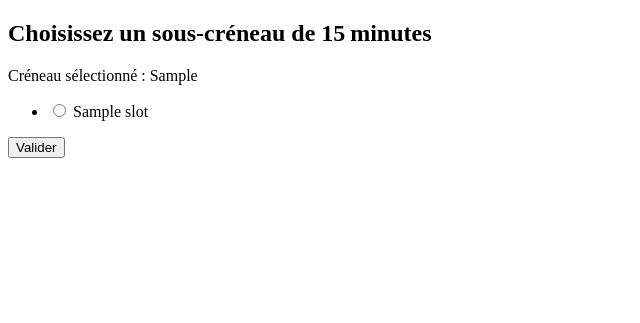
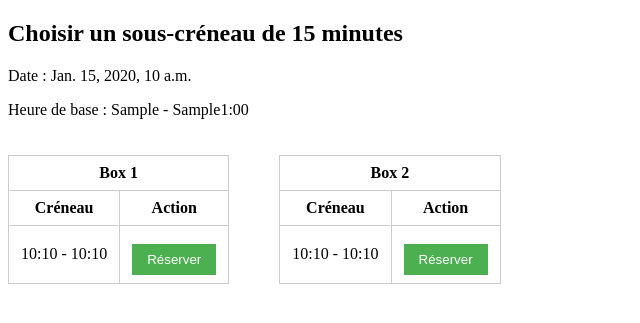
Before and after one commit to inankia3/Projet_Reserv, a Django app: template Reservation/templates/calendrier15.html in a window 1280 px wide. Shown: the top 323 px of the page, without its empty margins (0-640 px from the left). Run offline with Django 5.2, Linux system fonts and the light colour scheme; the template is opened without the code that fills it: most values are stand-ins (such as "Sample title", 1, 10 or a date in 2020).

Commit message:
Enhance calendrier15 view and template: add two tables for time slots, improve reservation logic, and update styling for better user experience.

```diff
--- a/Reservation/templates/calendrier15.html
+++ b/Reservation/templates/calendrier15.html
@@ -2,30 +2,116 @@
 <html lang="fr">
 <head>
     <meta charset="UTF-8">
-    <title>Choix créneau 15 min</title>
+    <title>Calendrier 15 minutes - 2 box</title>
+    <style>
+        .time-slot {
+            cursor: pointer;
+        }
+        .time-slot.reserved {
+            background-color: red;
+            color: #fff;
+            cursor: not-allowed;
+        }
+        .time-slot:hover {
+            background-color: #4CAF50;
+            color: #fff;
+        }
+        .tables-container {
+            display: flex;
+            gap: 50px; /* espacement entre les 2 tables */
+        }
+        table {
+            border-collapse: collapse;
+            margin-top: 20px;
+        }
+        th, td {
+            border: 1px solid #ccc;
+            padding: 8px 12px;
+            text-align: center;
+        }
+        button {
+            margin-top: 10px;
+            padding: 8px 15px;
+            border: none;
+            background-color: #4CAF50;
+            color: #fff;
+            cursor: pointer;
+        }
+    </style>
 </head>
 <body>
 
-<h2>Choisissez un sous-créneau de 15 minutes</h2>
+    <h2>Choisir un sous-créneau de 15 minutes</h2>
+    <p>Date : {{ date_chosen }}</p>
+    <p>Heure de base : {{ hour_chosen }} - {{ hour_chosen|add:"1:00" }}</p>
 
-<!-- On peut afficher le créneau horaire d'une heure sélectionné -->
-<p>Créneau sélectionné : {{ selected_slot }}</p>
+    <div class="tables-container">
+        <!-- Tableau pour le Box 1 -->
+        <table>
+            <thead>
+                <tr>
+                    <th colspan="2">Box 1</th>
+                </tr>
+                <tr>
+                    <th>Créneau</th>
+                    <th>Action</th>
+                </tr>
+            </thead>
+            <tbody>
+            {% for cr in sub_creneaux %}
+                <tr>
+                    <td>{{ cr.heure_debut|time:"H:i" }} - {{ cr.heure_fin|time:"H:i" }}</td>
+                    <td>
+                        {% if cr.reserved_for_box1 %}
+                            <!-- Créneau réservé => rouge, non cliquable -->
+                            <span class="time-slot reserved">Réservé</span>
+                        {% else %}
+                            <!-- Lien ou bouton pour réserver ce créneau sur box 1 -->
+                            <form method="POST" action="">
+                                {% csrf_token %}
+                                <input type="hidden" name="creneau_id" value="{{ cr.id }}">
+                                <input type="hidden" name="box_id" value="1">
+                                <button type="submit">Réserver</button>
+                            </form>
+                        {% endif %}
+                    </td>
+                </tr>
+            {% endfor %}
+            </tbody>
+        </table>
 
-<form method="POST">
-    {% csrf_token %}
-    <ul>
-    {% for slot in sub_slots %}
-        <li>
-            <label>
-                <input type="radio" name="final_slot" value="{{ slot }}" required>
-                {{ slot }}
-            </label>
-        </li>
-    {% endfor %}
-    </ul>
-
-    <button type="submit">Valider</button>
-</form>
+        <!-- Tableau pour le Box 2 -->
+        <table>
+            <thead>
+                <tr>
+                    <th colspan="2">Box 2</th>
+                </tr>
+                <tr>
+                    <th>Créneau</th>
+                    <th>Action</th>
+                </tr>
+            </thead>
+            <tbody>
+            {% for cr in sub_creneaux %}
+                <tr>
+                    <td>{{ cr.heure_debut|time:"H:i" }} - {{ cr.heure_fin|time:"H:i" }}</td>
+                    <td>
+                        {% if cr.reserved_for_box2 %}
+                            <span class="time-slot reserved">Réservé</span>
+                        {% else %}
+                            <form method="POST" action="">
+                                {% csrf_token %}
+                                <input type="hidden" name="creneau_id" value="{{ cr.id }}">
+                                <input type="hidden" name="box_id" value="2">
+                                <button type="submit">Réserver</button>
+                            </form>
+                        {% endif %}
+                    </td>
+                </tr>
+            {% endfor %}
+            </tbody>
+        </table>
+    </div>
 
 </body>
 </html>
```
Also changed, not shown: Reservation/views.py (+86 -55 lines), db.sqlite3.
